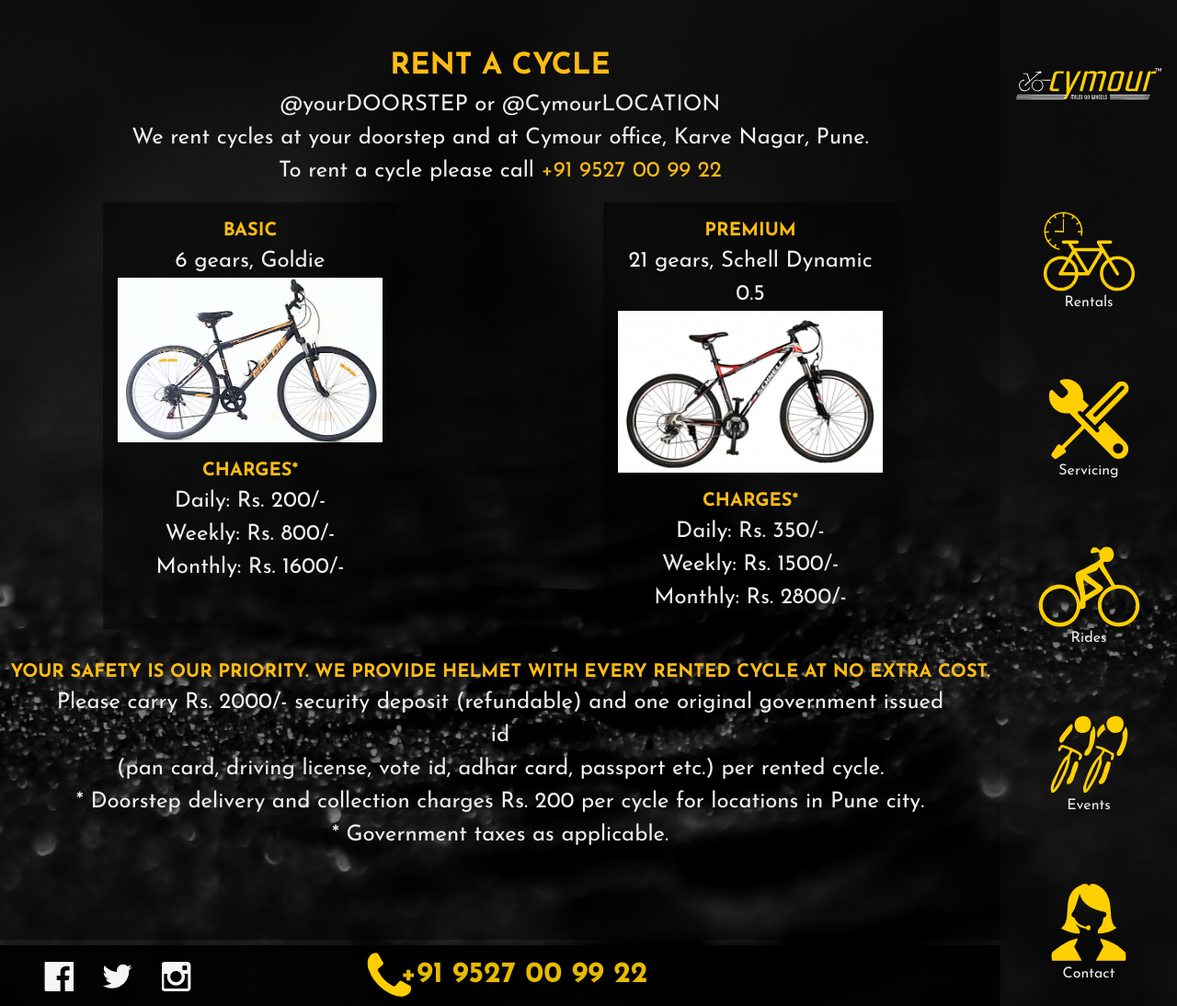
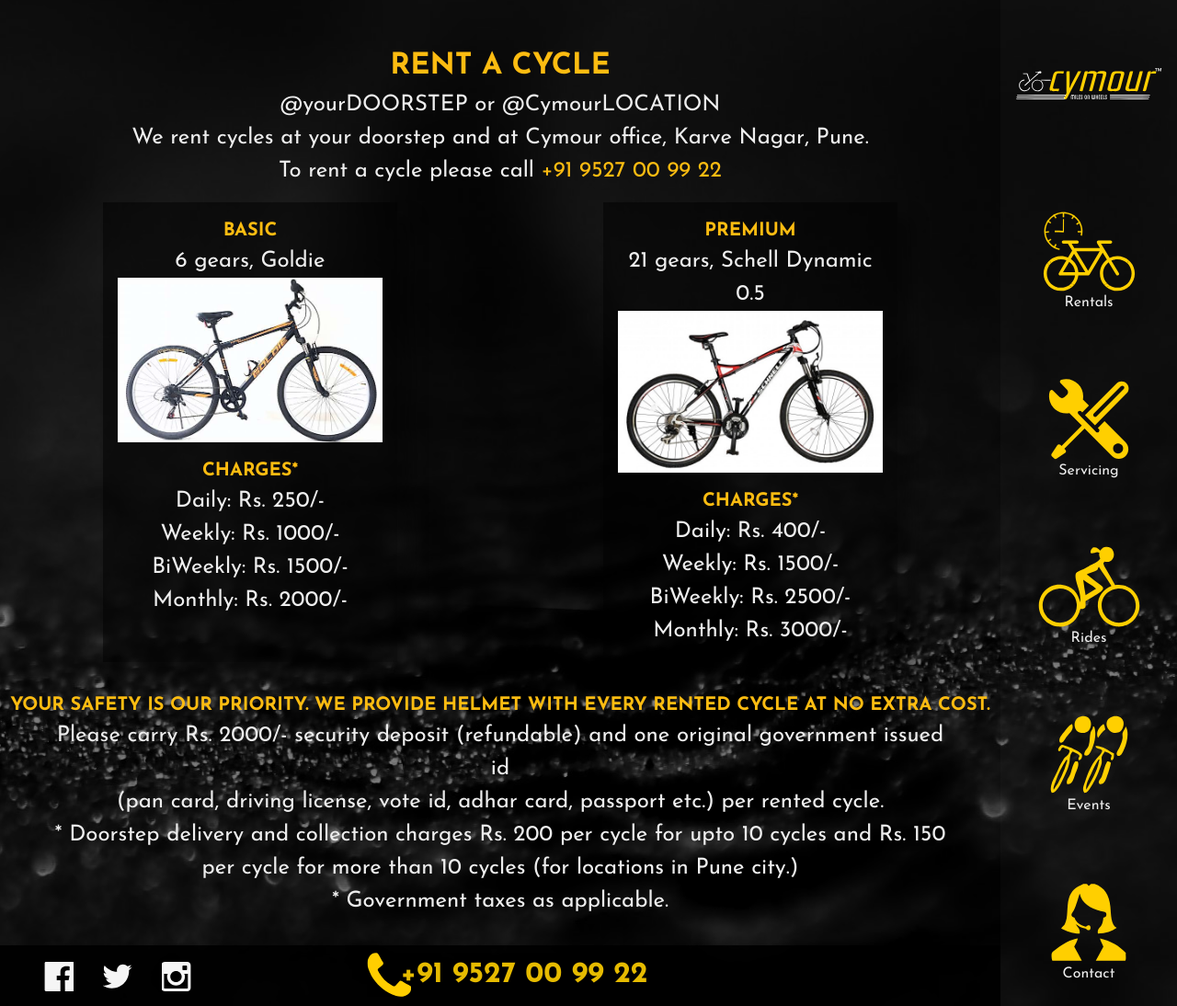
Before and after one commit to guttikar/cymour15, a Jekyll site: the page built from rentals.html, in a window 1280 px wide and 1094 px high. Shown: the whole window at 92% size. Built offline with Jekyll 4.4.1, drawn with Linux system fonts in a browser that asks for light colours; nearby versions of some CDN libraries.

Commit message:
updated pricing.

```diff
--- a/rentals.html
+++ b/rentals.html
@@ -15,25 +15,27 @@
 			<p>6 gears, Goldie</p>
 			<a href="{{site.baseurl}}/img/rentals/6gear_goldie.jpg" target="_blank"><img src="{{site.baseurl}}/img/rentals/6gear_goldie.jpg" alt=""></a>
 			<h2>Charges*</h2>
-			<p>Daily: Rs. 200/-</p>
-			<p>Weekly: Rs. 800/-</p>
-			<p>Monthly: Rs. 1600/-</p>
+			<p>Daily: Rs. 250/-</p>
+			<p>Weekly: Rs. 1000/-</p>
+			<p>BiWeekly: Rs. 1500/-</p>
+			<p>Monthly: Rs. 2000/-</p>
 		</div>
 		<div class="type">
 			<h2>Premium</h2>
 			<p>21 gears, Schell Dynamic 0.5</p>
 			<a href="{{site.baseurl}}/img/rentals/21gear_dynamic.jpg" target="_blank"><img src="{{site.baseurl}}/img/rentals/21gear_dynamic.jpg" alt=""></a>
 			<h2>Charges*</h2>
-			<p>Daily: Rs. 350/-</p>
+			<p>Daily: Rs. 400/-</p>
 			<p>Weekly: Rs. 1500/-</p>
-			<p>Monthly: Rs. 2800/-</p>
+			<p>BiWeekly: Rs. 2500/-</p>
+			<p>Monthly: Rs. 3000/-</p>
 		</div>
 		<div  class="note">
 			<h2>Your safety is our priority. We provide helmet with every rented cycle at no extra cost.</h2>
 			<p>
 			Please carry Rs. 2000/- security deposit (refundable) and one original government issued id<br>
 			(pan card, driving license, vote id, adhar card, passport etc.) per rented cycle.<br>
-			* Doorstep delivery and collection charges Rs. 200 per cycle for locations in Pune city.<br>* Government taxes as applicable.
+			* Doorstep delivery and collection charges Rs. 200 per cycle for upto 10 cycles and Rs. 150 per cycle for more than 10 cycles (for locations in Pune city.)<br>* Government taxes as applicable.
 			</p>
 		</div>
 	</div>
```
